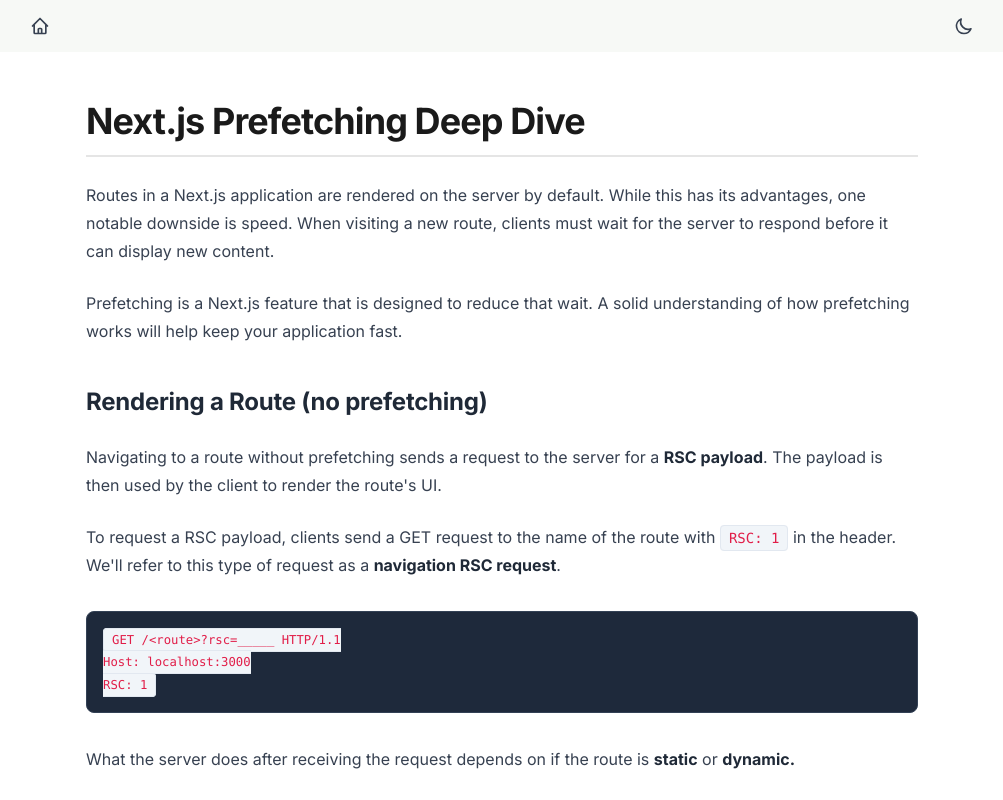
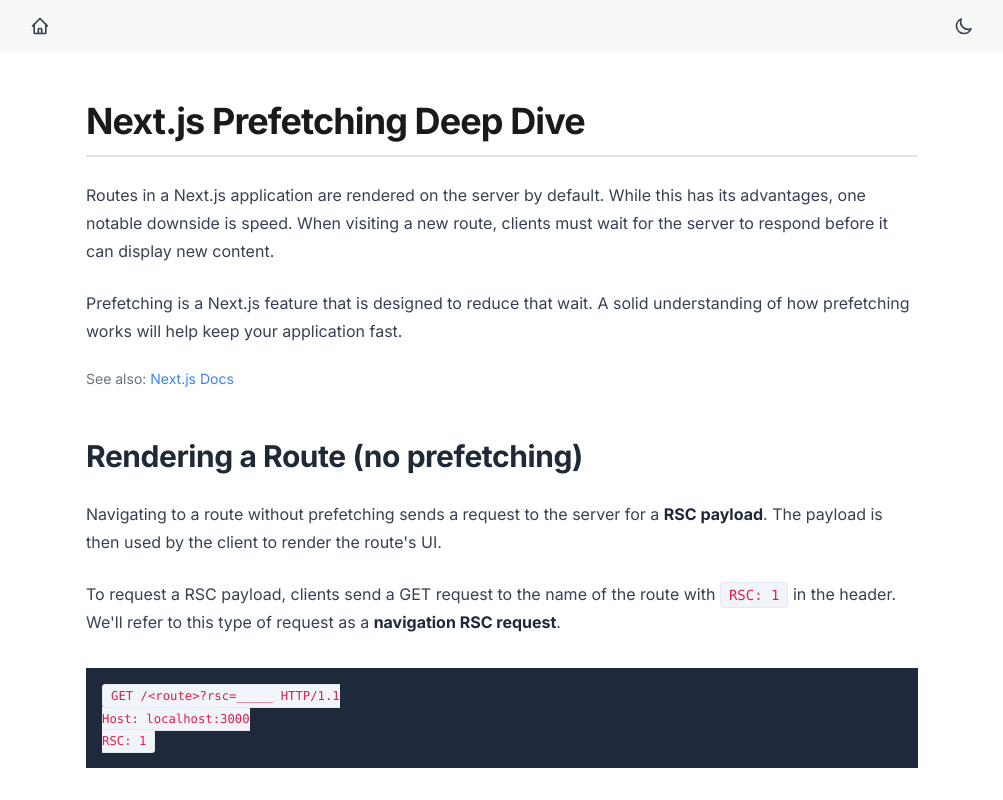
Before and after one commit to jzhang621/website, a Next.js app: page /nextjs-prefetching in a window 1280 px wide. Shown: the top 800 px of the page, without its empty margins (138-1141 px from the left). Built offline with nearby package versions, Linux system fonts and the light colour scheme.

Commit message:
remove border from pre block

```diff
--- a/app/nextjs-prefetching/page.mdx
+++ b/app/nextjs-prefetching/page.mdx
@@ -8,7 +8,11 @@
 
 Prefetching is a Next.js feature that is designed to reduce that wait. A solid understanding of how prefetching works will help keep your application fast.
 
-### **Rendering a Route (no prefetching)**
+<div className="text-gray-500 text-sm">
+  <p>See also: <a href="https://nextjs.org/docs/app/getting-started/linking-and-navigating" className="text-blue-500">Next.js Docs</a></p>
+</div>
+
+## **Rendering a Route (no prefetching)**
 
 Navigating to a route without prefetching sends a request to the server for a **RSC payload**. The payload is then used by the client to render the route's UI.
 
--- a/components/mdx-components.module.css
+++ b/components/mdx-components.module.css
@@ -123,12 +123,10 @@
     background-color: var(--bg-code-dark);
     color: #e2e8f0;
     padding: 1rem;
-    border-radius: 8px;
     overflow: auto;
     margin: 2rem 0;
     font-size: 0.875rem;
     line-height: 1.6;
-    border: 1px solid #334155;
     font-family: 'JetBrains Mono', 'Fira Code', Consolas, monospace;
 }
 
```
